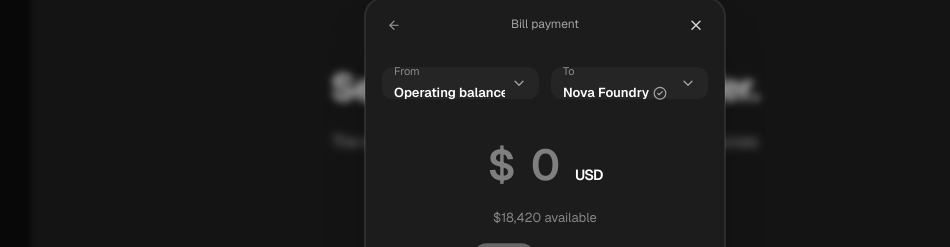
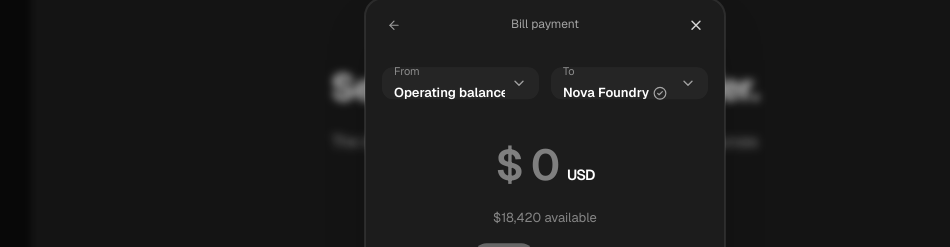
Before and after one commit to andrewhuhh/internet-backyard, a Next.js app: page /primitive in a window 1280 px wide. Both pictures are taken after a click on the button "Modern bill payment". Shown: the part 220-467 px from the top of the page, without its empty margins (95-1045 px from the left). Built offline with nearby package versions, Linux system fonts and the light colour scheme.

Commit message:
Remove amount row gap

```diff
--- a/src/components/settlement/modern-bill-payment-dialog.tsx
+++ b/src/components/settlement/modern-bill-payment-dialog.tsx
@@ -135,7 +135,7 @@ export function ModernBillPaymentDialog() {
                   <label className="sr-only" htmlFor="modern-payment-amount">
                     Amount
                   </label>
-                  <div className={cn("mx-auto flex max-w-full items-baseline justify-center gap-2 font-semibold tracking-tight", amountTextSize)}>
+                  <div className={cn("mx-auto flex max-w-full items-baseline justify-center font-semibold tracking-tight", amountTextSize)}>
                     <span className={cn(isEmpty && "text-[#7f7f7f]")}>$</span>
                     <input
                       id="modern-payment-amount"
```
